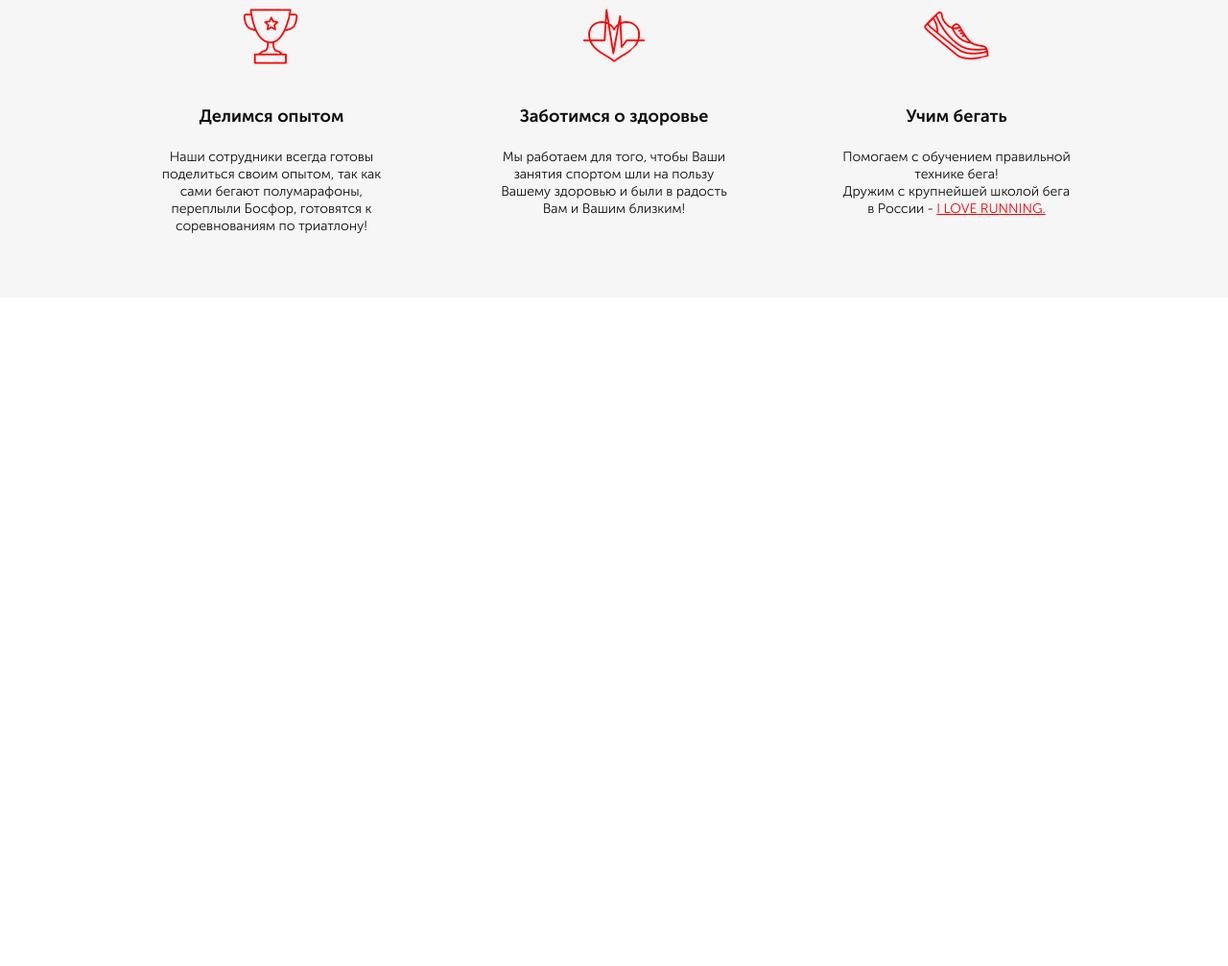
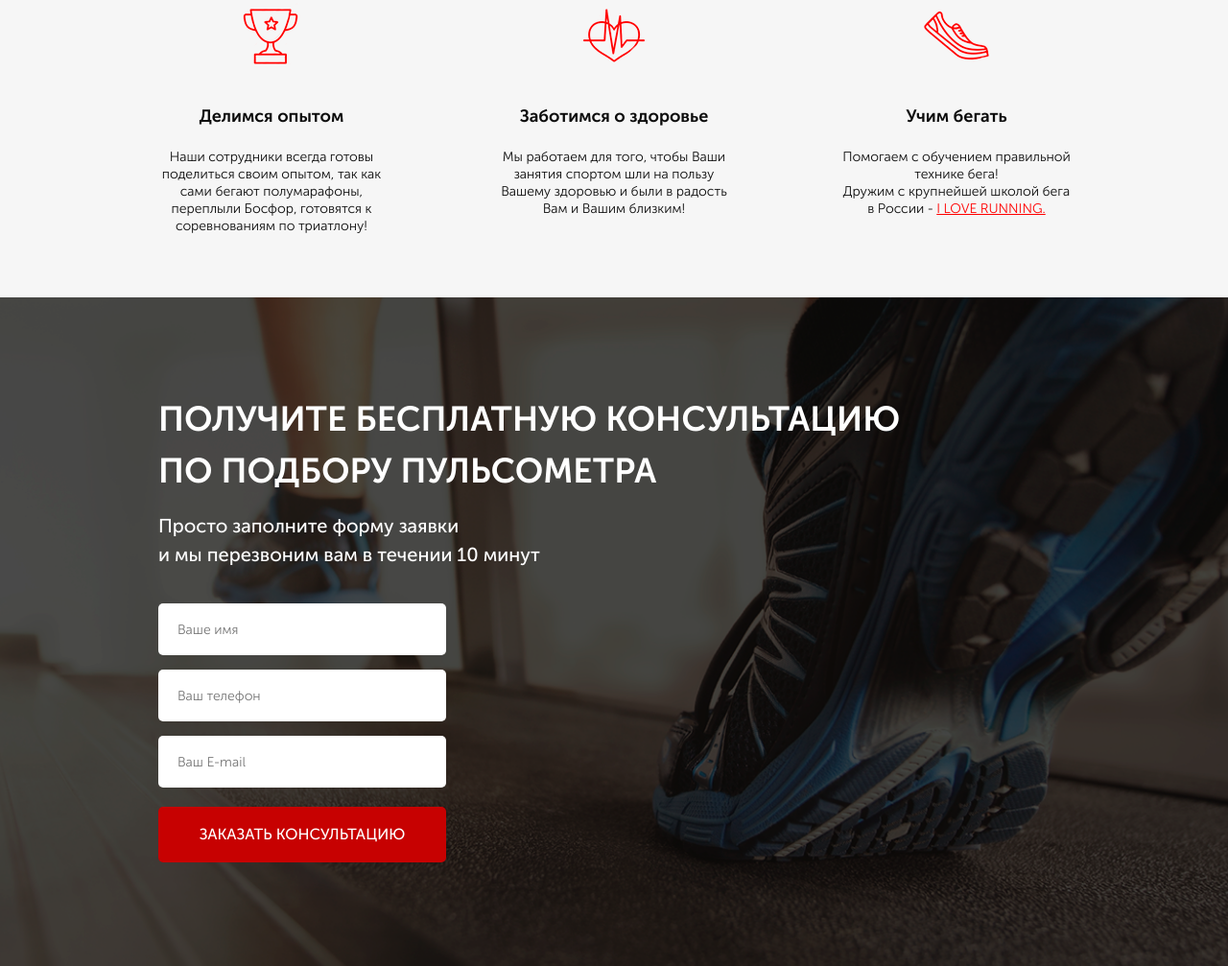
Before and after one commit to ikursitys/project, a website: page src/index.html in a window 1280 px wide. Shown: the part 847-1854 px from the top of the page at 96% size. Before the commit the page ends 1157 px from the top, so only its background shows below. Drawn offline with Linux system fonts and the light colour scheme.

Commit message:
first-form

```diff
--- a/src/index.html
+++ b/src/index.html
@@ -76,5 +76,23 @@
         </div>
       </div>
     </div>
+    <div class="consultation">
+      <div class="container">
+        <h2 class="title title_left">
+          Получите бесплатную консультацию <br />по подбору пульсометра
+        </h2>
+        <div class="consultation__descr">
+          Просто заполните форму заявки <br />
+          и мы перезвоним вам в течении 10 минут
+        </div>
+        <form class="feed-form" action="#">
+          <input required type="text" placeholder="Ваше имя" />
+          <input required type="number" placeholder="Ваш телефон" />
+          <input required type="email" placeholder="Ваш E-mail" />
+
+          <button class="button button_submit">заказать кОНСУЛЬТАЦИЮ</button>
+        </form>
+      </div>
+    </div>
   </body>
 </html>
--- a/src/sass/blocks/_buttons.scss
+++ b/src/sass/blocks/_buttons.scss
@@ -14,4 +14,9 @@
     height: 54px;
     font-size: 16px;
   }
+  &_submit {
+    width: 100%;
+    height: 58px;
+    font-size: 16px;
+  }
 }
--- /dev/null
+++ b/src/sass/blocks/_consultation.scss
@@ -0,0 +1,12 @@
+.consultation {
+  min-height: 680px;
+  padding: 100px 0 108px 0;
+  background: url("../../img/second-bg.png") center (center/cover) no-repeat;
+  &__descr {
+    margin-top: 15px;
+    font-weight: 500;
+    font-size: 20px;
+    line-height: 30px;
+    color: #ffffff;
+  }
+}
--- /dev/null
+++ b/src/sass/blocks/_forms.scss
@@ -0,0 +1,20 @@
+.feed-form {
+  margin-top: 36px;
+  display: flex;
+  flex-direction: column;
+  width: 300px;
+  input {
+    padding: 0 20px;
+    height: 54px;
+    border-radius: 5px;
+    background-color: #fff;
+    margin-bottom: 15px;
+    border: none;
+    font-size: 14px;
+    font-weight: 300;
+    color: #4b4b4b;
+    &:nth-child(3) {
+      margin-bottom: 20px;
+    }
+  }
+}
--- a/src/sass/blocks/_titles.scss
+++ b/src/sass/blocks/_titles.scss
@@ -3,4 +3,11 @@
   font-weight: 700;
   text-align: center;
   color: $text-color;
+  text-transform: uppercase;
+  &_left {
+    font-size: 36px;
+    line-height: 54px;
+    color: #ffffff;
+    text-align: left;
+  }
 }
--- a/src/sass/style.scss
+++ b/src/sass/style.scss
@@ -13,3 +13,5 @@
 @import "blocks/buttons";
 @import "blocks/benefits";
 @import "blocks/titles";
+@import "blocks/consultation";
+@import "blocks/forms";
```
Also changed, not shown: src/css/style.min.css.
